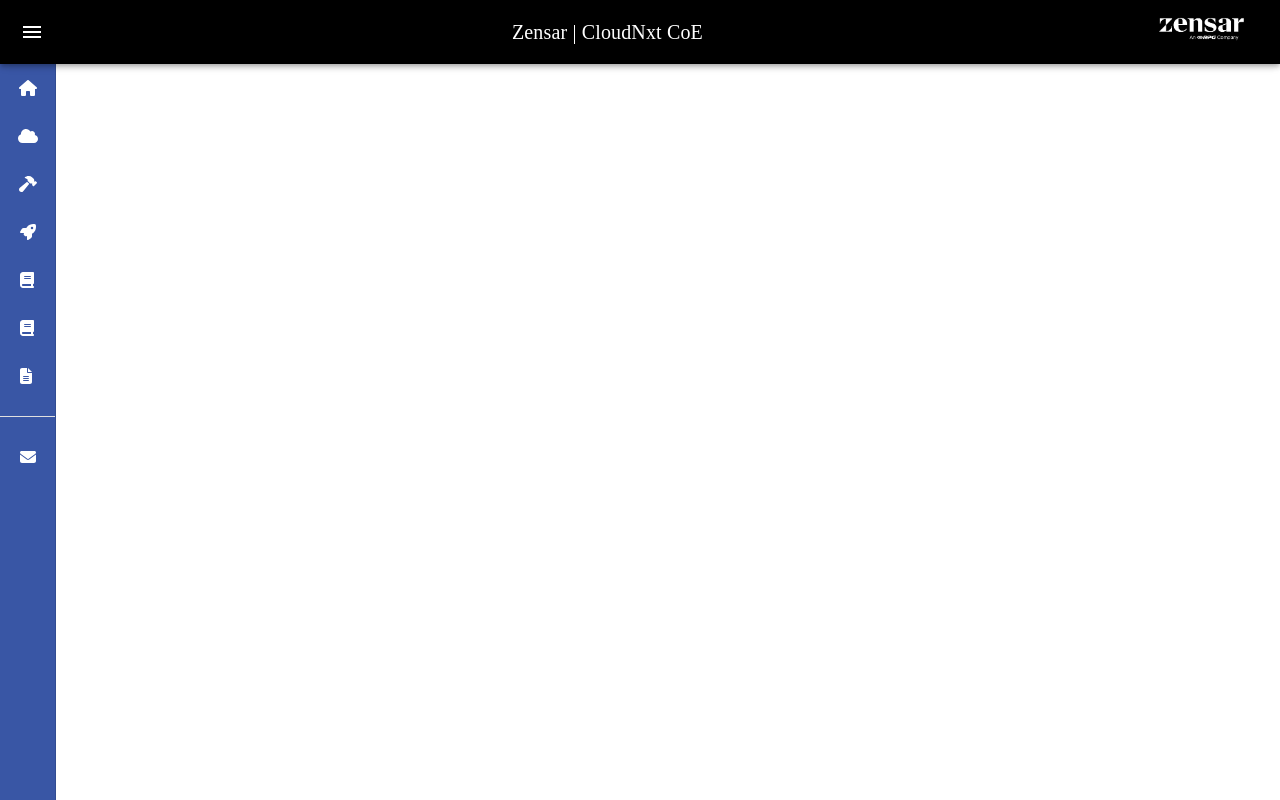
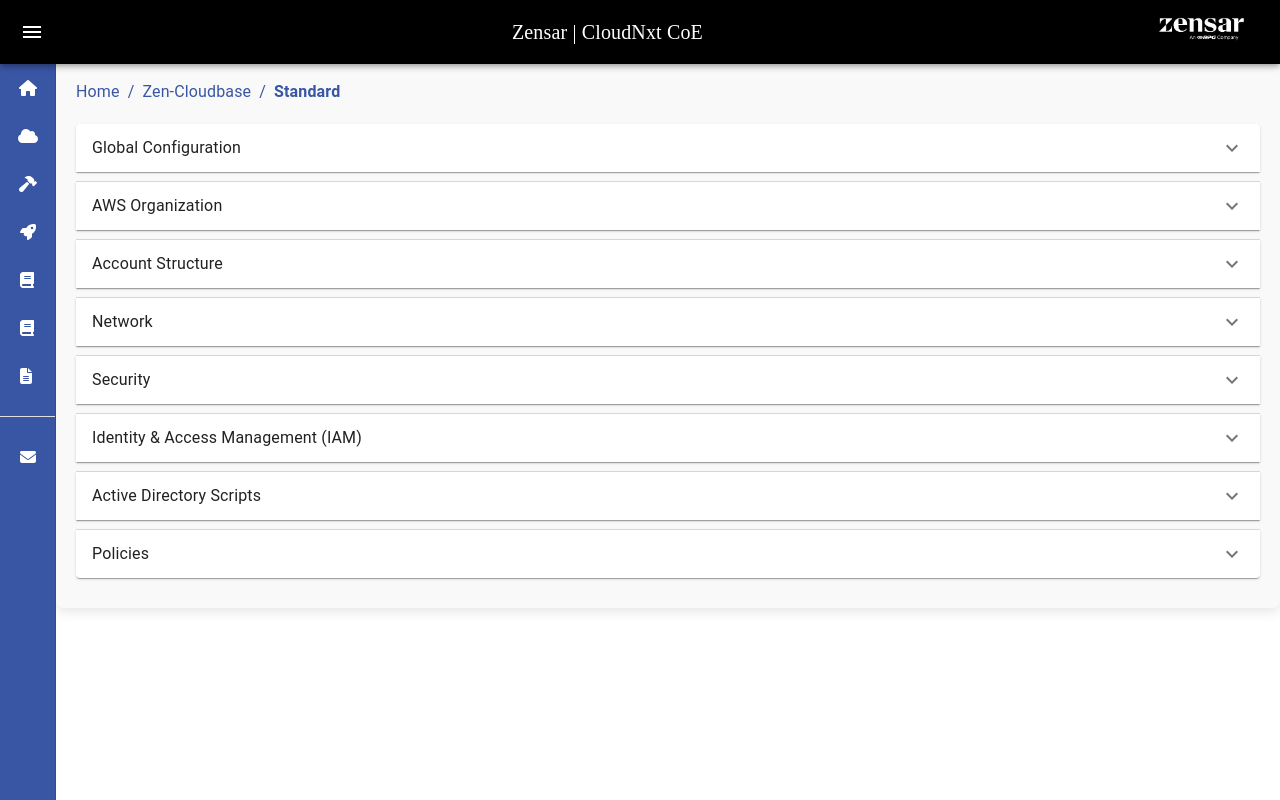
Before and after one commit to Anup2799/CloudNxt-CoE, a React (Create React App) app: page /Standard in a window 1280 px wide. Built offline with nearby package versions, Linux system fonts and the light colour scheme.

Commit message:
Design Update

```diff
--- a/src/App.js
+++ b/src/App.js
@@ -10,6 +10,7 @@
 import Offer from './Pages/cloud-offer/Offer';
 import From from './Pages/From-page/From';
 import Cloudbase from './Pages/Acce/Cloudbase';
+import Standard from './Pages/Acce/Standard'
 
 
 function App() {
@@ -47,6 +48,7 @@
             <Route path="/Offer" element={<Offer />} />
             <Route path="/Cloudbase" element={<Cloudbase/>} />
             <Route path="/From" element={<From />} />
+            <Route path="/Standard" element={<Standard />} />
             {/* Add more routes here as needed */}
           </Routes>
         </div>
--- /dev/null
+++ b/src/Pages/Acce/Standard.js
@@ -0,0 +1,233 @@
+import React, { useState } from "react";
+import { Accordion, AccordionSummary, AccordionDetails, Button, TextField, Box, Typography, Snackbar, Alert, Breadcrumbs, Link } from "@mui/material";
+import ExpandMoreIcon from "@mui/icons-material/ExpandMore";
+import { useNavigate } from "react-router-dom";
+
+const EditorAccordion = () => {
+  const [expanded, setExpanded] = useState(false);
+  const [isEditorVisible, setIsEditorVisible] = useState({});
+  const [editorContent, setEditorContent] = useState({});
+  const [activeSection, setActiveSection] = useState(null); // Track the active section
+  const [openSnackbar, setOpenSnackbar] = useState(false); // Control Snackbar visibility
+
+  const navigate = useNavigate();
+
+  const handleExpand = (panel) => (event, isExpanded) => {
+    setExpanded(isExpanded ? panel : false);
+  };
+
+  const handleEditorClick = (section) => {
+    setActiveSection(section); // Set the active section
+    setIsEditorVisible((prev) => ({
+      ...prev,
+      [section]: true,
+    }));
+  };
+
+  const handleContentChange = (section, event) => {
+    setEditorContent((prev) => ({
+      ...prev,
+      [section]: event.target.value,
+    }));
+  };
+
+  const handleVisualButtonClick = () => {
+    setIsEditorVisible({});
+    setActiveSection(null); // Clear the active section
+  };
+
+  const handleSaveClick = () => {
+    // Check if there is content in the editor before showing Snackbar
+    if (editorContent[activeSection]) {
+      setOpenSnackbar(true); // Show success message
+    }
+    setIsEditorVisible({}); // Hide the editor
+    setExpanded(false); // Collapse the accordion
+  };
+
+  const handleValidateClick = () => {
+    setIsEditorVisible({}); // Close the editor
+    setActiveSection(null); // Clear the active section
+  };
+
+  const handleCloseSnackbar = () => {
+    setOpenSnackbar(false); // Hide success message
+  };
+
+  const breadcrumbs = [
+    { text: "Home", href: "/" },
+    { text: "Zen-Cloudbase", href: "/Cloudbase" },
+    { text: "Standard" }
+  ];
+
+  return (
+    <Box
+      sx={{
+        backgroundColor: "#f9f9f9",
+        borderRadius: "8px",
+        padding: "20px",
+        marginTop: "60px",
+        boxShadow: "0px 4px 12px rgba(0, 0, 0, 0.1)",
+        position: "relative",
+      }}
+    >
+      {/* Breadcrumbs */}
+      <Breadcrumbs aria-label="breadcrumb" sx={{
+        marginBottom: "20px",
+        color: "#3956A5",
+        fontSize: "16px",
+        '& .MuiBreadcrumbs-ol': {
+          padding: 0,
+          margin: 0,
+        },
+        '& .MuiBreadcrumbs-li': {
+          display: 'flex',
+          alignItems: 'center',
+        },
+        '& .MuiBreadcrumbs-separator': {
+          color: "#3956A5",
+        },
+      }}>
+        {breadcrumbs.map((breadcrumb, index) => (
+          <Link
+            key={index}
+            color="inherit"
+            href={breadcrumb.href}
+            onClick={(event) => {
+              event.preventDefault();
+              navigate(breadcrumb.href); // Navigate to the breadcrumb link
+            }}
+            sx={{
+              cursor: "pointer",
+              textDecoration: "none", // Remove underline
+              color: "#3956A5", // Set text color
+              '&:hover': {
+                textDecoration: "underline", // Optional: Add underline on hover
+              },
+              fontWeight: index === breadcrumbs.length - 1 ? 'bold' : 'normal', // Make the last breadcrumb bold
+            }}
+          >
+            {breadcrumb.text}
+          </Link>
+        ))}
+      </Breadcrumbs>
+
+      {[
+        "Global Configuration",
+        "AWS Organization",
+        "Account Structure",
+        "Network",
+        "Security",
+        "Identity & Access Management (IAM)",
+        "Active Directory Scripts",
+        "Policies",
+      ].map((section, index) => (
+        <Accordion
+          expanded={expanded === section}
+          onChange={handleExpand(section)}
+          key={index}
+          sx={{ marginBottom: "10px" }}
+        >
+          <AccordionSummary expandIcon={<ExpandMoreIcon />}>
+            <Typography>{section}</Typography>
+          </AccordionSummary>
+          <AccordionDetails>
+            <Box sx={{ position: "relative" }}>
+              {/* Always show the Editor and Visual buttons */}
+              <Box sx={{
+                display: "flex",
+                justifyContent: "flex-end",
+                alignItems: "center",
+                marginBottom: "10px",
+                gap: "10px",
+              }}>
+                <Button
+                  variant="outlined"
+                  onClick={() => handleEditorClick(section)}
+                  sx={{
+                    backgroundColor: isEditorVisible[section] ? "#3956A5" : "#fff",
+                    color: isEditorVisible[section] ? "#fff" : "#000",
+                    borderColor: isEditorVisible[section] ? "#3956A5" : "#ccc",
+                  }}
+                >
+                  Editor
+                </Button>
+                <Button
+                  variant="outlined"
+                  onClick={handleVisualButtonClick}
+                  sx={{
+                    backgroundColor: !isEditorVisible[section] ? "#3956A5" : "#fff",
+                    color: !isEditorVisible[section] ? "#fff" : "#000",
+                    borderColor: !isEditorVisible[section] ? "#3956A5" : "#ccc",
+                  }}
+                >
+                  Visual
+                </Button>
+              </Box>
+
+              {/* Display the editor if it is visible */}
+              {isEditorVisible[section] && (
+                <Box sx={{ marginTop: "10px" }}>
+                  <TextField
+                    fullWidth
+                    multiline
+                    minRows={4}
+                    value={editorContent[section] || ""}
+                    onChange={(event) => handleContentChange(section, event)}
+                    variant="outlined"
+                    placeholder={`Edit ${section}`}
+                  />
+                  <Box sx={{ display: "flex", justifyContent: "flex-end", marginTop: "10px", gap: "10px" }}>
+                    <Button
+                      variant="contained"
+                      onClick={handleSaveClick}
+                      sx={{
+                        backgroundColor: "#fff",
+                        color: "#3956A5",
+                        border: `1px solid #3956A5`,
+                        '&:hover': {
+                          backgroundColor: "#e0e0e0",
+                        },
+                      }}
+                    >
+                      Save
+                    </Button>
+                    <Button
+                      variant="contained"
+                      onClick={handleValidateClick}
+                      sx={{
+                        backgroundColor: "#fff",
+                        color: "#3956A5",
+                        border: `1px solid #3956A5`,
+                        '&:hover': {
+                          backgroundColor: "#e0e0e0",
+                        },
+                      }}
+                    >
+                      Validate
+                    </Button>
+                  </Box>
+                </Box>
+              )}
+            </Box>
+          </AccordionDetails>
+        </Accordion>
+      ))}
+
+      {/* Snackbar for success message */}
+      <Snackbar
+        open={openSnackbar}
+        autoHideDuration={6000}
+        onClose={handleCloseSnackbar}
+        anchorOrigin={{ vertical: 'top', horizontal: 'center' }} // Adjust the position here
+        sx={{ marginTop: '200px' }} // Adjust vertical position from the top
+      >
+        <Alert onClose={handleCloseSnackbar} severity="success">
+          Content saved successfully!
+        </Alert>
+      </Snackbar>
+    </Box>
+  );
+};
+
+export default EditorAccordion;
--- a/src/Pages/From-page/From.js
+++ b/src/Pages/From-page/From.js
@@ -239,8 +239,8 @@
                     <Grid item xs={12}>
                       <TextField
                         fullWidth
-                        label="ECS Name"
-                        name="ECS_NAME"
+                        label="EC2 Name"
+                        name="EC2_INSTANCE_NAME"
                         value={formData.EC2_INSTANCE_NAME}
                         onChange={handleChange}
                         error={errors.EC2_INSTANCE_NAME}
```
Also changed, not shown: public/json/Acc/Cloudbase.json (+4 -4 lines).
